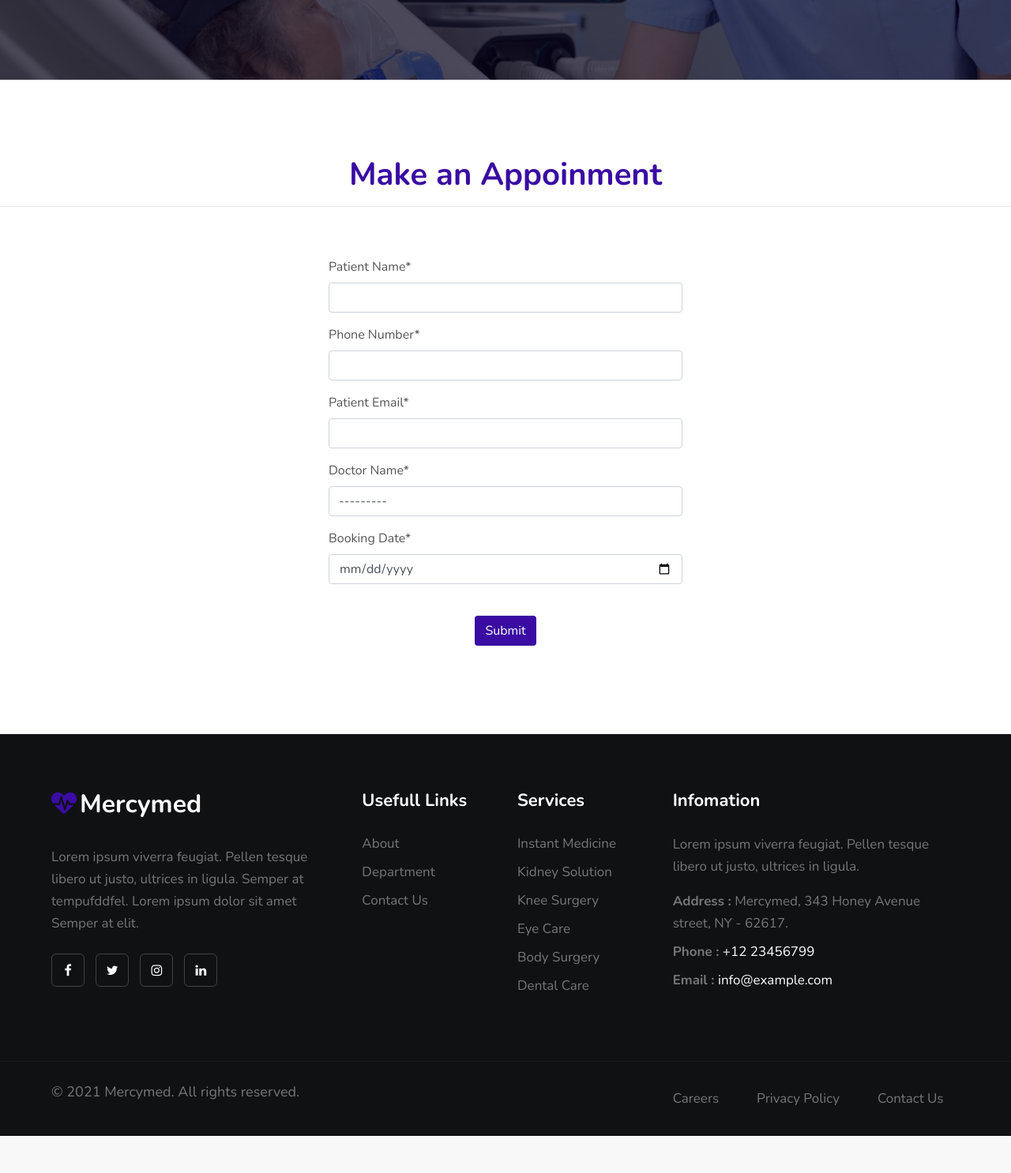
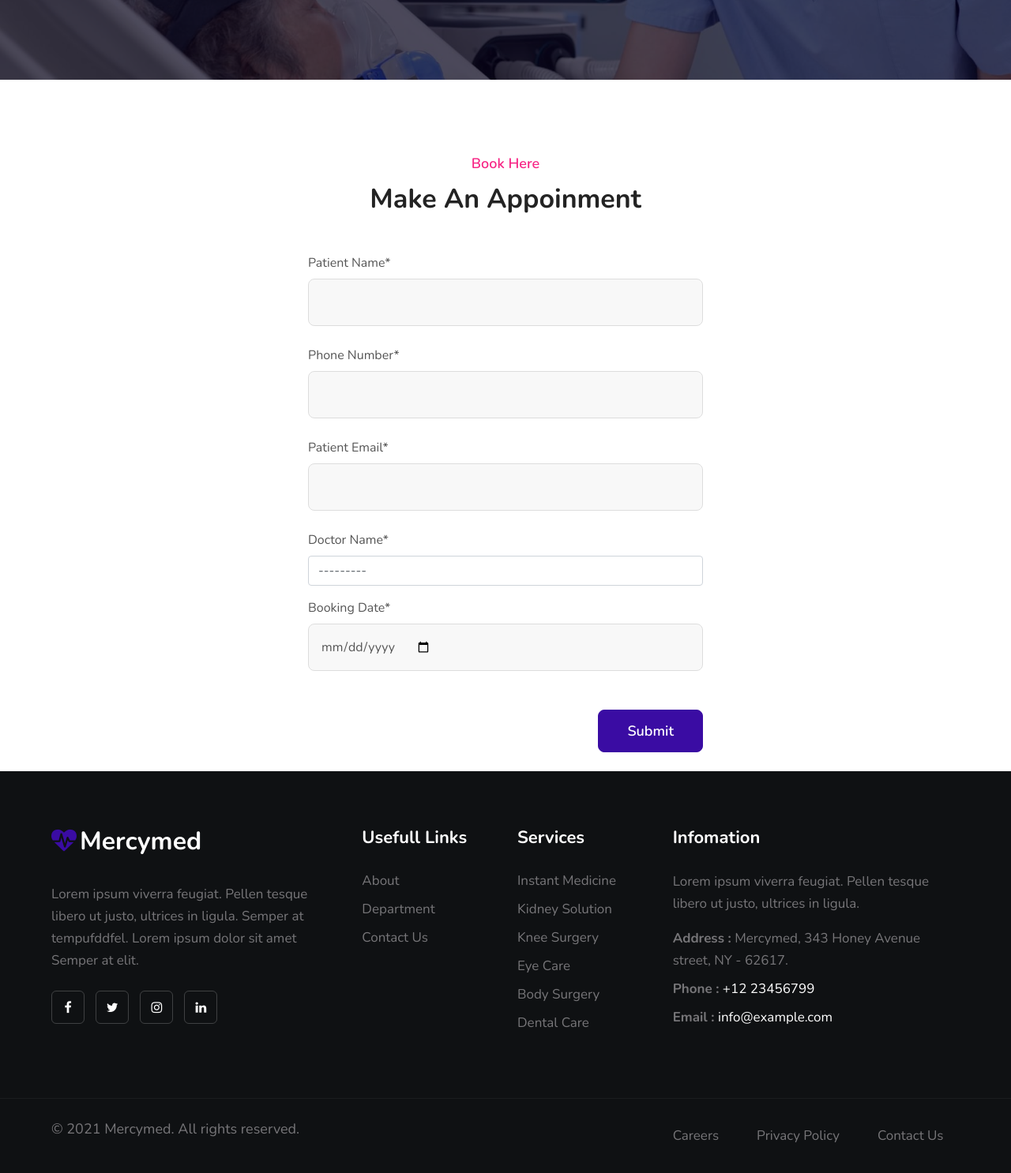
Before and after one commit to Rizwanizzy/Hostpital-booking-management, a Django app: page /booking/ in a window 1280 px wide. Shown: the part 619-2105 px from the top of the page at 79% size. Before the commit the page ends 2058 px from the top, so only its background shows below. Run offline with Django 4.2, Linux system fonts and the light colour scheme; data comes from the database, SQL or seed files in the repository; both versions use the stored data as it was after the commit; some libraries are stand-ins or nearby versions.

Commit message:
completed the project and hosted in pythonanywhere successfully

```diff
--- a/tutorail/home/views.py
+++ b/tutorail/home/views.py
@@ -27,7 +27,7 @@
             try:
                 sid = 'AC2daf97d087da75d0d9677317d68d4ef1'
                 # auth_token is temporary , it should be updated from twilio account when run this program
-                auth_token = 'b2bcd513be49e4c122cfc9ecf29fc4fb'
+                auth_token = '5fa17xxxxxxxxxxxxxxxxxxxxxxbb9f5'
                 client = Client(sid, auth_token)
                 # client.messages.create(body='CITY HOSPITAL:-Your booking is successful for Date:'+date+' with
                 # Doctor: '+str(name) , from_='+14254751055', to='str(num)')
--- a/tutorail/templates/booking.html
+++ b/tutorail/templates/booking.html
@@ -7,17 +7,22 @@
 
 {% block body %}
     <!-- //modal-popup-->
-<section class="w3l-contact-11 pt-5 mb-5">
+<section class="w3l-contact-11 pt-5">
     <div class="contacts-main pt-lg-5 pt-3">
-                  <h1 class="text-center" style="color:#3a0ca3">Make an Appoinment</h1>
-    <hr>
-    <div class="container-fluid my-5 p-3" style="margin:auto; width:30rem">
+      <div class="title-content text-center">
+        <h6 class="sub-titlehny">Book Here</h6>
+        <h3 class="hny-title mb-0">Make an Appoinment</h3>
+      </div>
+      <div class="form-41-mian section-gap mt-5">
+        <div class="container" style="max-width:550px">
+          <div class="d-grid align-form-map">
+            <div class="form-inner-cont">
               <form method="POST">
                 {% csrf_token %}
                 {{form|crispy}}
                 <br>
-            <div style="display: flex;justify-content:center">
-            <button class="btn mb-4" type="submit" style="background-color:#3a0ca3;color:white">Submit</button>
+                <div class="form-submit text-right">
+                    <button type="submit" class="btn btn-style btn-primary">Submit</button>
                 </div>
                 <br>
 
@@ -39,7 +44,11 @@
 
             </form>
             </div>
-                  <!-- //modal-popup-->
+
+          </div>
+        </div>
+      </div>
+
     </div>
   </section>
 {% endblock %}
--- a/tutorail/templates/contact.html
+++ b/tutorail/templates/contact.html
@@ -12,7 +12,7 @@
         <h6 class="sub-titlehny">Contact</h6>
         <h3 class="hny-title mb-0">We’re Here to Help You</h3>
         <p class="mb-md-5 mb-4">Have some suggestions or just want to say hi? Contact us:</p>
-    </div>
+      </div>
       <div class="form-41-mian section-gap mt-5">
         <div class="container">
           <div class="d-grid align-form-map">
@@ -75,6 +75,7 @@
           src="https://www.google.com/maps/embed?pb=!1m18!1m12!1m3!1d3001161.424489281!2d-78.01909140705047!3d42.72866436845163!2m3!1f0!2f0!3f0!3m2!1i1024!2i768!4f13.1!3m3!1m2!1s0x4ccc4bf0f123a5a9%3A0xddcfc6c1de189567!2sNew%20York%2C%20USA!5e0!3m2!1sen!2sin!4v1570786994395!5m2!1sen!2sin"
           frameborder="0" allowfullscreen=""></iframe>
       </div>
+    </div>
   </section>
   <!--//contact-->
 {% endblock %}
```
Also changed, not shown: tutorail/db.sqlite3, 2 other files. Lines whose indentation alone changed are shown as unchanged.
